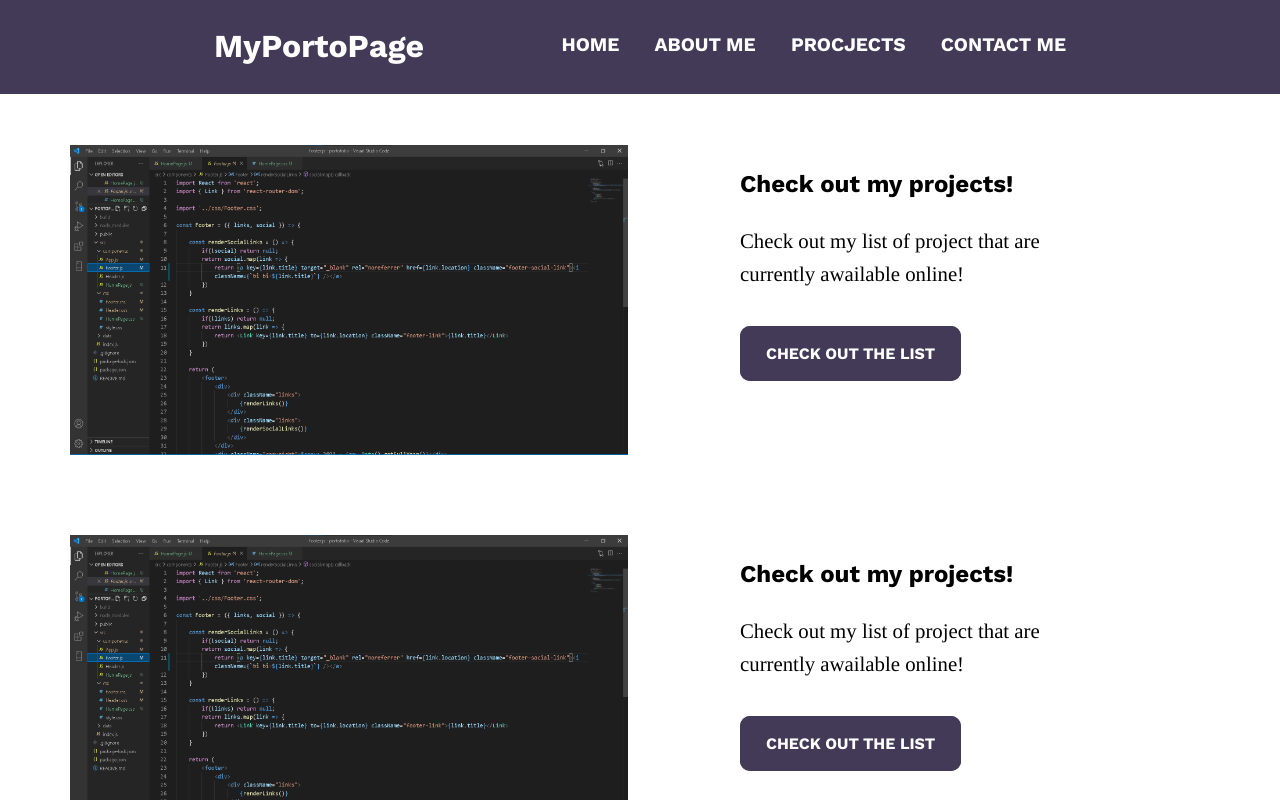
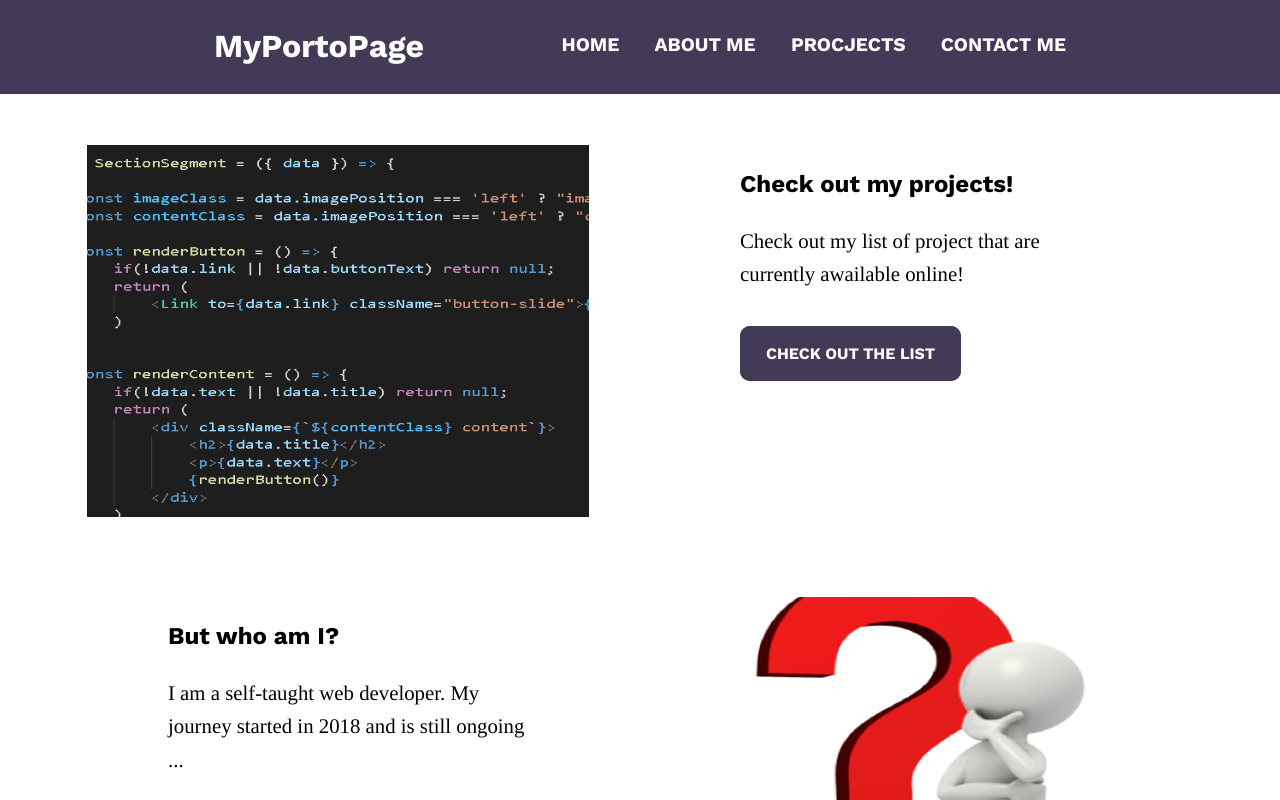
Before and after one commit to Jean-PierreNovak0612/portofolio, a React (Create React App) app: page /#/ in a window 1280 px wide. Built offline with nearby package versions, Linux system fonts and the light colour scheme; the HTML template or start-up script is replaced by a standard one.

Commit message:
Modified the SectionSegment styling

```diff
--- a/src/components/HomePage.js
+++ b/src/components/HomePage.js
@@ -2,7 +2,7 @@ import React from 'react';
 
 import SectionSegment from './SectionSegment';
 import Footer from './Footer';
-import { FOOTER_LINKS, SOCIAL_LINKS, SEGMENT1 } from '../data'
+import { FOOTER_LINKS, SOCIAL_LINKS, SEGMENT1, SEGMENT2 } from '../data'
 
 import '../css/HomePage.css';
 
@@ -10,7 +10,7 @@ const HomePage = () => {
     return (
         <main>
             <SectionSegment data={SEGMENT1}/>
-            <SectionSegment data={SEGMENT1} />
+            <SectionSegment data={SEGMENT2} />
             <Footer links={FOOTER_LINKS} social={SOCIAL_LINKS} />
         </main>
     )
--- a/src/css/SectionSegment.css
+++ b/src/css/SectionSegment.css
@@ -4,12 +4,12 @@
 }
 
 .image {
-	background-size: 400%;
+	background-size: 100% 100%;
 	background-position: 30% center;
 	background-repeat: no-repeat;
 	border-radius: 50%;
-	width: 50%;
-	padding-top: 50%;
+	width: 70%;
+	padding-top: 70%;
 	margin: 0 auto;
 }
 
@@ -42,12 +42,11 @@
 
 .button-slide:hover {
 	color: var(--navbarFooterBackground);
-	box-shadow: inset 20em 0 0 0 #bbb;
+	box-shadow: inset 15em 0 0 0 #bbb;
 }
 
-@media (min-width: 768px) {
+@media (min-width: 620px) {
 	.image {
-		background-size: 300%;
 		width: 35%;
 		padding-top: 35%;
 	}
@@ -58,8 +57,8 @@
 		border-radius: 0;
 		margin: 40px 50px;
 		width: 45%;
-		background-size: 100% 100%;
-		padding-top: 25%;
+		background-size: 90% 110%;
+		padding-top: 30%;
 	}
 
 	.content {
--- a/src/data/index.js
+++ b/src/data/index.js
@@ -66,3 +66,12 @@ export const SEGMENT1 = {
     imagePosition: "left",
     buttonText: "Check out the list"
 }
+
+export const SEGMENT2 = {
+    imageUrl: `${process.env.PUBLIC_URL}/images/thinking.png`,
+    title: "But who am I?",
+    text: "I am a self-taught web developer. My journey started in 2018 and is still ongoing ...",
+    link: "/projects",
+    imagePosition: "right",
+    buttonText: "Read more!"
+}
```
Also changed, not shown: public/images/code.png, public/images/thinking.png (added).
